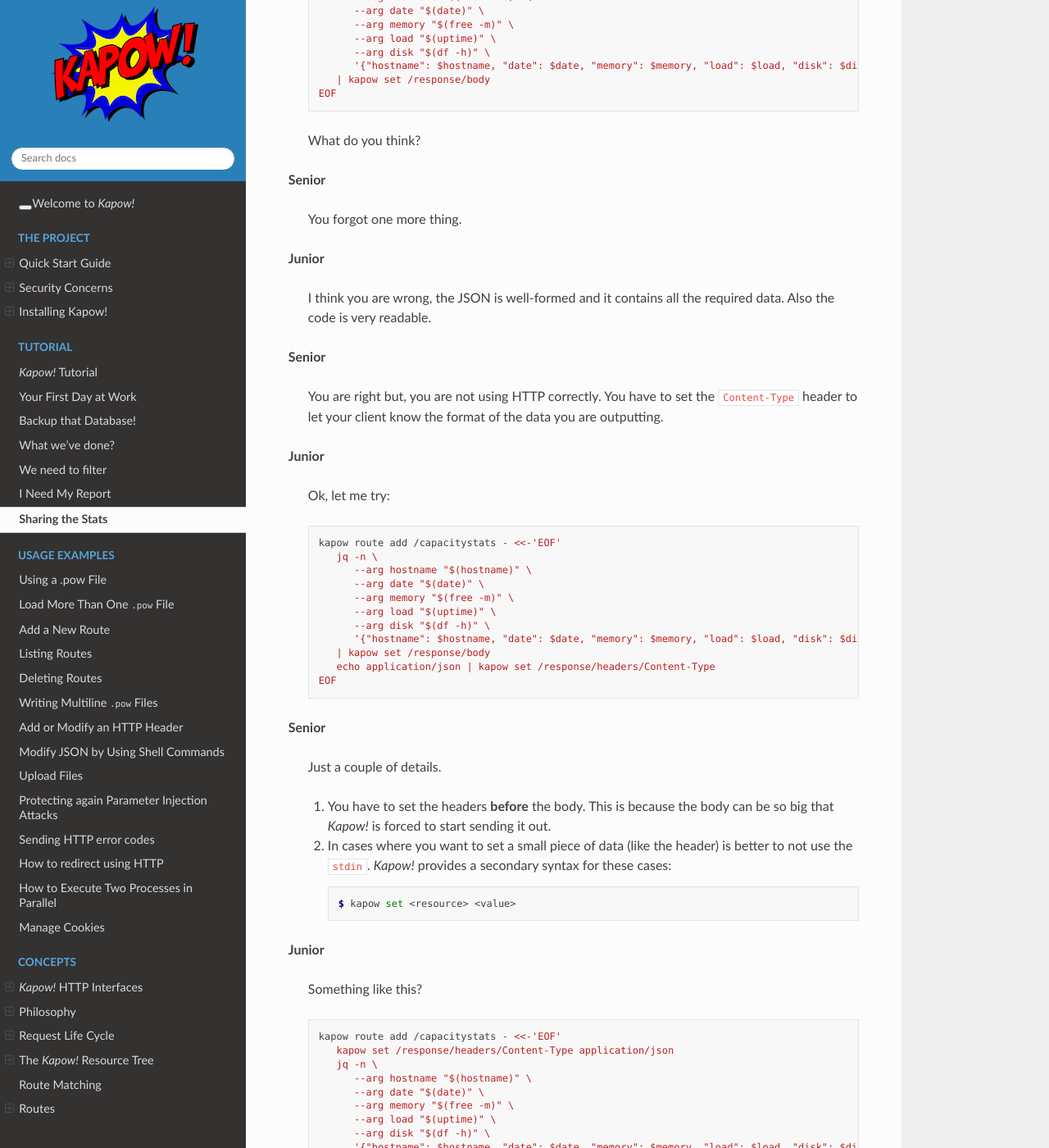
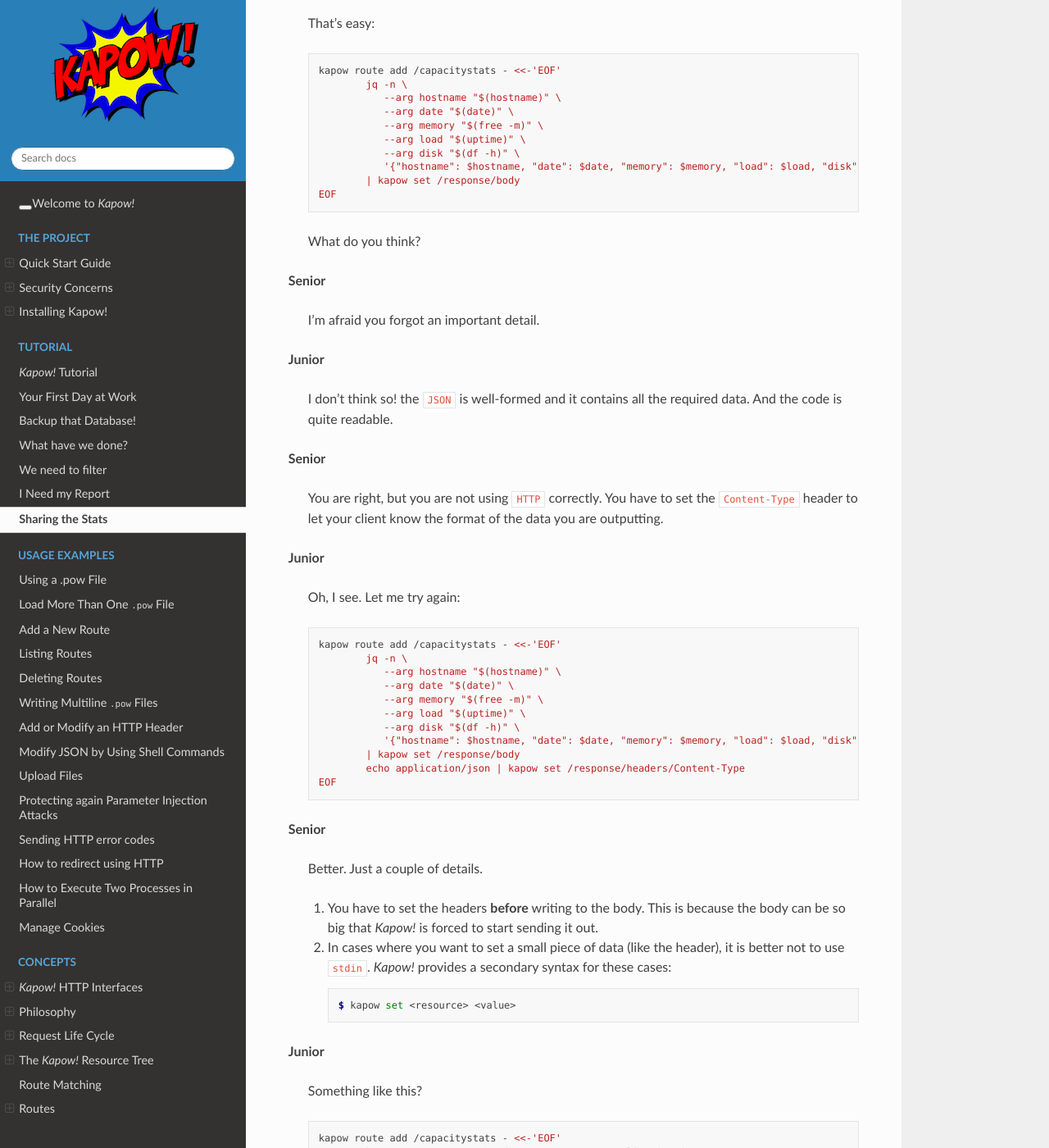
Before and after one commit to BBVA/kapow, a Sphinx documentation site: the page built from docs/source/tutorial/tutorial05.rst, in a window 1280 px wide and 1400 px high, scrolled down 3176 px. Shown: the whole window at 82% size. Built offline with Sphinx 7.4.7 and the Read the Docs theme 2.0.0, drawn with Linux system fonts in a browser that asks for light colours; some of the changed text lies outside the part shown.

Commit message:
doc: tutorial style fixes

```diff
--- a/docs/source/tutorial/tutorial05.rst
+++ b/docs/source/tutorial/tutorial05.rst
@@ -9,23 +9,23 @@
 
   Just about time...  We are in trouble!
 
-  The report stuff was a complete success, so much that now *Susan* has
-  hired a frontend developer to create a custom dashboard to see the
-  stats in real time.
+  The report stuff was a complete success, so much so that now *Susan* has hired
+  a frontend developer to create a custom dashboard to see the stats in real
+  time.
 
   Now we have to provide the backend for the solution.
 
 **Junior**
 
-  And whats the problem?
+  And what's the problem?
 
 **Senior**
 
-  We are not developers what are we doing writing backend?
+  We are not developers!  What are we doing writing a backend?
 
 **Junior**
 
-  Chill out, man. Can't be that difficult?  What they need exactly?
+  Just chill out.  Can't be that difficult...  What do they need, exactly?
 
 **Senior**
 
@@ -75,23 +73,23 @@
 
 **Junior**
 
-  ``jq``? What is that command?
+  ``jq``?  What is that command?
 
 **Senior**
 
-  ``jq`` is a wonderful tool for working with JSON data from the command
-  line.  With you ``jq`` you can extract data from JSON and also
-  generate well-formed JSON.
+  ``jq`` is a wonderful tool for working with ``JSON`` data from the command
+  line.  With ``jq`` you can extract data from a ``JSON`` document and it also
+  allows you to generate a well-formed ``JSON`` document.
 
 **Junior**
 
-  Let's use it then!
+  Let's use it, then!
 
-  How can we generate a JSON document with ``jq``?
+  How can we generate a ``JSON`` document with ``jq``?
 
 **Senior**
 
-  To generate a document we use the ``-n`` argument:
+  To generate a document we use the ``-n`` option:
 
   .. code-block:: console
 
@@ -146,60 +147,61 @@
   .. code-block:: bash
 
      kapow route add /capacitystats - <<-'EOF'
-     	jq -n \
-     	   --arg hostname "$(hostname)" \
-     	   --arg date "$(date)" \
-     	   --arg memory "$(free -m)" \
-     	   --arg load "$(uptime)" \
-     	   --arg disk "$(df -h)" \
-     	   '{"hostname": $hostname, "date": $date, "memory": $memory, "load": $load, "disk": $disk}' \
-     	| kapow set /response/body
+             jq -n \
+                --arg hostname "$(hostname)" \
+                --arg date "$(date)" \
+                --arg memory "$(free -m)" \
+                --arg load "$(uptime)" \
+                --arg disk "$(df -h)" \
+                '{"hostname": $hostname, "date": $date, "memory": $memory, "load": $load, "disk": $disk}' \
+             | kapow set /response/body
      EOF
 
   What do you think?
 
 **Senior**
 
-  You forgot one more thing.
+  I'm afraid you forgot an important detail.
 
 **Junior**
 
-  I think you are wrong, the JSON is well-formed and it contains all the
-  required data.  Also the code is very readable.
+  I don't think so! the ``JSON`` is well-formed and it contains all the required
+  data.  And the code is quite readable.
 
 **Senior**
 
-  You are right but, you are not using HTTP correctly.  You have to set the
+  You are right, but you are not using ``HTTP`` correctly.  You have to set the
   ``Content-Type`` header to let your client know the format of the data you are
   outputting.
 
 **Junior**
 
-  Ok, let me try:
+  Oh, I see.  Let me try again:
 
   .. code-block:: bash
 
      kapow route add /capacitystats - <<-'EOF'
-     	jq -n \
-     	   --arg hostname "$(hostname)" \
-     	   --arg date "$(date)" \
-     	   --arg memory "$(free -m)" \
-     	   --arg load "$(uptime)" \
-     	   --arg disk "$(df -h)" \
-     	   '{"hostname": $hostname, "date": $date, "memory": $memory, "load": $load, "disk": $disk}' \
-     	| kapow set /response/body
-     	echo application/json | kapow set /response/headers/Content-Type
+             jq -n \
+                --arg hostname "$(hostname)" \
+                --arg date "$(date)" \
+                --arg memory "$(free -m)" \
+                --arg load "$(uptime)" \
+                --arg disk "$(df -h)" \
+                '{"hostname": $hostname, "date": $date, "memory": $memory, "load": $load, "disk": $disk}' \
+             | kapow set /response/body
+             echo application/json | kapow set /response/headers/Content-Type
      EOF
 
 **Senior**
 
-  Just a couple of details.
+  Better.  Just a couple of details.
 
-  1. You have to set the headers **before** the body.  This is because the body
-     can be so big that *Kapow!* is forced to start sending it out.
-  2. In cases where you want to set a small piece of data (like the header) is
-     better to not use the ``stdin``.  *Kapow!* provides a secondary syntax for these
-     cases:
+  1. You have to set the headers **before** writing to the body.  This is
+     because the body can be so big that *Kapow!* is forced to start sending it
+     out.
+  2. In cases where you want to set a small piece of data (like the header), it
+     is better not to use ``stdin``.  *Kapow!* provides a secondary syntax
+     for these cases:
 
      .. code-block:: console
 
@@ -212,18 +214,18 @@
   .. code-block:: bash
 
      kapow route add /capacitystats - <<-'EOF'
-     	kapow set /response/headers/Content-Type application/json
-     	jq -n \
-     	   --arg hostname "$(hostname)" \
-     	   --arg date "$(date)" \
-     	   --arg memory "$(free -m)" \
-     	   --arg load "$(uptime)" \
-     	   --arg disk "$(df -h)" \
-     	   '{"hostname": $hostname, "date": $date, "memory": $memory, "load": $load, "disk": $disk}' \
-     	| kapow set /response/body
+             kapow set /response/headers/Content-Type application/json
+             jq -n \
+                --arg hostname "$(hostname)" \
+                --arg date "$(date)" \
+                --arg memory "$(free -m)" \
+                --arg load "$(uptime)" \
+                --arg disk "$(df -h)" \
+                '{"hostname": $hostname, "date": $date, "memory": $memory, "load": $load, "disk": $disk}' \
+             | kapow set /response/body
      EOF
 
 **Senior**
 
-  That's perfect!  Let's upload this to the *Corporate Server* and tell the
-  frontend developer.
+  That's perfect!  Now, let's upload this to the *Corporate Server* and tell the
+  frontend developer about it.
```
Also changed, not shown: other parts of docs/source/tutorial/tutorial05.rst (+14 -13 lines), docs/source/tutorial/tutorial00.rst (+17 -9 lines), docs/source/tutorial/tutorial01.rst (+39 -37 lines), docs/source/tutorial/tutorial02.rst (+16 -16 lines), docs/source/tutorial/tutorial03.rst (+25 -24 lines), docs/source/tutorial/tutorial04.rst (+68 -59 lines).
